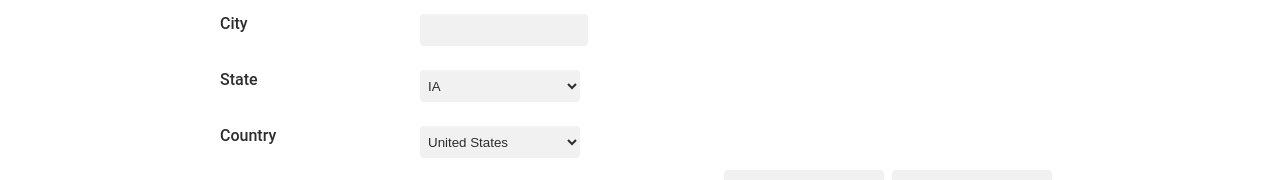
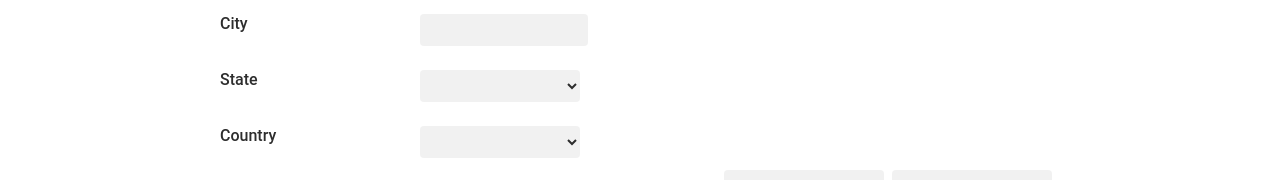
Before and after one commit to sainturb/miu-wap_labs, a plain HTML site: page form.html in a window 1280 px wide. Shown: the part 606-786 px from the top of the page. Drawn offline with Linux system fonts and the light colour scheme; a web font is replaced by a local one.

Commit message:
form added

```diff
--- a/form.html
+++ b/form.html
@@ -81,6 +81,7 @@
               State
             </label>
             <select name="state" required>
+              <option></option>
               <option value="IOWA">IA</option>
             </select>
           </div>
@@ -89,6 +90,7 @@
               Country
             </label>
             <select name="country" required>
+              <option></option>
               <option value="us">United States</option>
             </select>
           </div>
```
